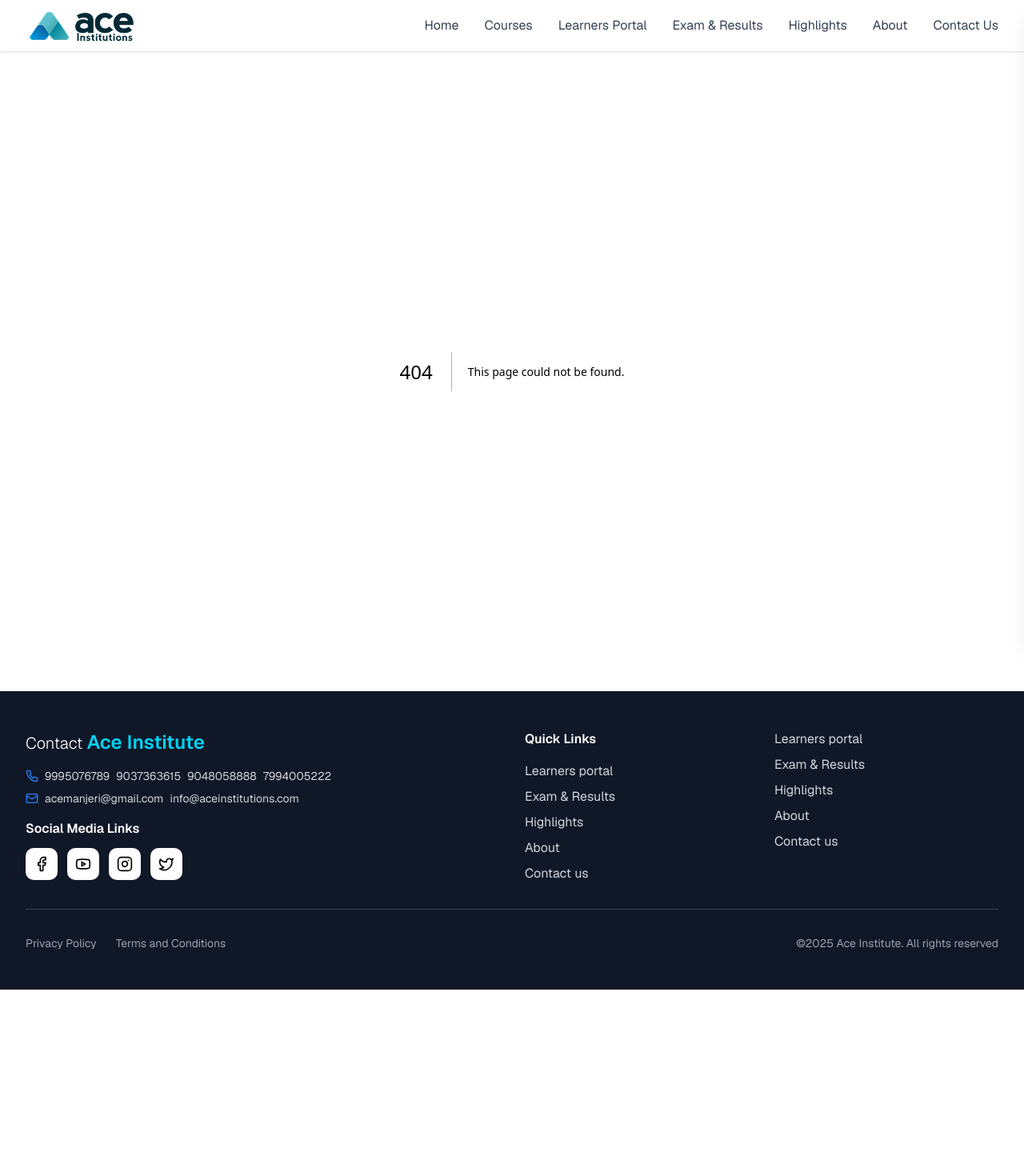
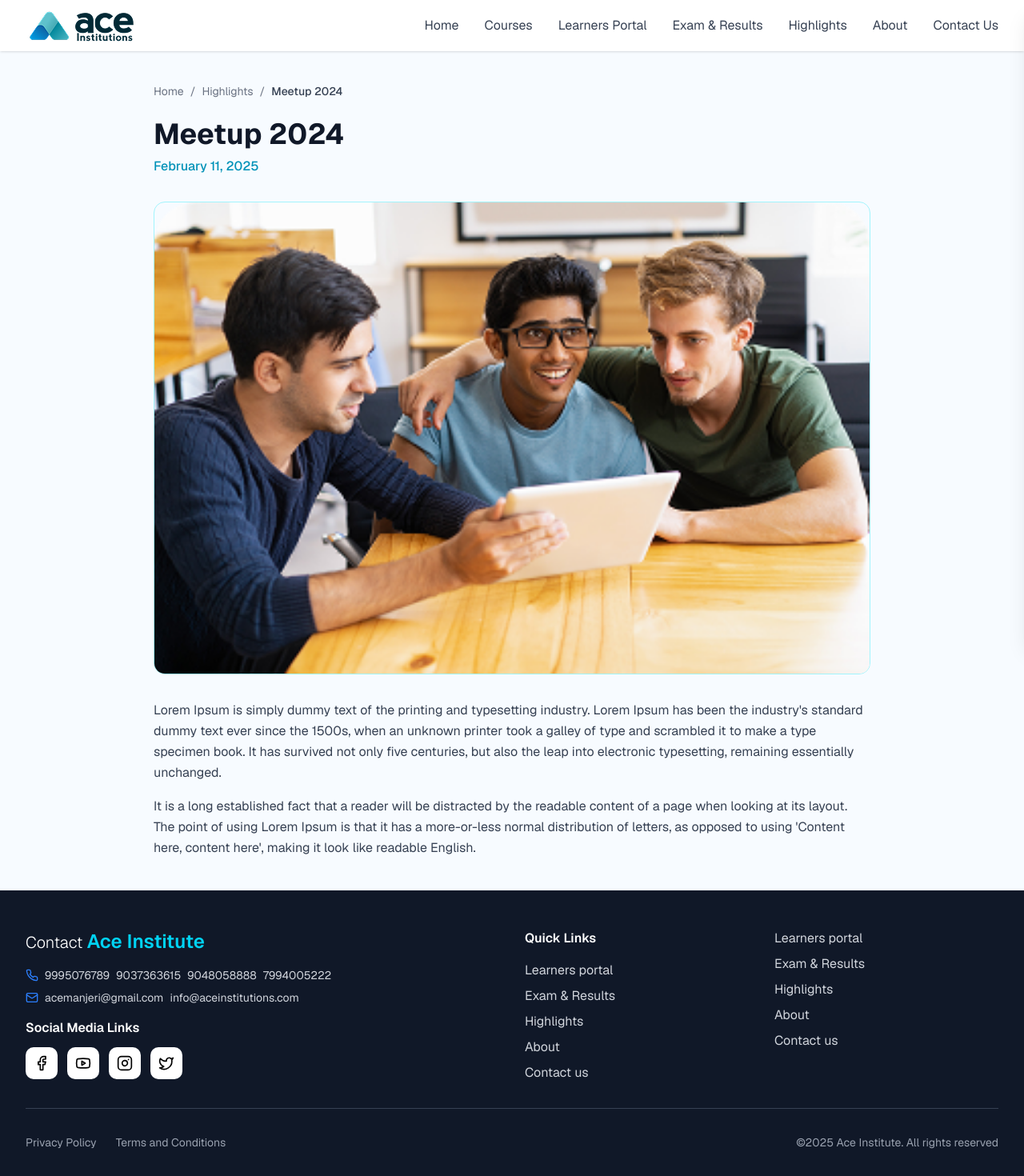
Before and after one commit to sahlnexbex-boop/ace_web_next, a Next.js app: page /highlights/eventsId/1 in a window 1280 px wide. Before the commit this address had no page. Shown: the top 1470 px of the page at 80% size. Before the commit the page ends 1237 px from the top, so only its background shows below. Built offline with nearby package versions, Linux system fonts and the light colour scheme.

Commit message:
plane first phase completed

```diff
--- /dev/null
+++ b/app/highlights/eventsId/[id]/page.tsx
@@ -0,0 +1,63 @@
+"use client";
+import React from "react";
+import Image from "next/image";
+import Link from "next/link";
+
+export default function EventDetailsPage() {
+  return (
+    <section className="bg-[#f7fbff] min-h-screen py-10 px-6 md:px-12">
+      <div className="max-w-4xl mx-auto">
+        {/* Breadcrumb */}
+        <nav className="text-sm text-gray-500 mb-6">
+          <ol className="flex items-center space-x-2">
+            <li>
+              <Link href="/" className="hover:text-cyan-600">
+                Home
+              </Link>
+            </li>
+            <li>/</li>
+            <li>
+              <Link href="/highlights" className="hover:text-cyan-600">
+                Highlights
+              </Link>
+            </li>
+            <li>/</li>
+            <li className="text-gray-700 font-medium">Meetup 2024</li>
+          </ol>
+        </nav>
+
+        {/* Title Section */}
+        <div className="mb-8">
+          <h1 className="text-3xl md:text-4xl font-bold text-gray-900 mb-2">
+            Meetup 2024
+          </h1>
+          <p className="text-cyan-600 font-medium">February 11, 2025</p>
+        </div>
+
+        {/* Image */}
+        <div className="rounded-xl overflow-hidden border border-cyan-200 mb-8">
+         <img src="/event_02.png" alt="" className="w-full h-full" />
+        </div>
+
+        {/* Content */}
+        <div className="text-gray-700 leading-relaxed space-y-4 text-[15px] md:text-base">
+          <p>
+            Lorem Ipsum is simply dummy text of the printing and typesetting
+            industry. Lorem Ipsum has been the industry's standard dummy text
+            ever since the 1500s, when an unknown printer took a galley of type
+            and scrambled it to make a type specimen book. It has survived not
+            only five centuries, but also the leap into electronic typesetting,
+            remaining essentially unchanged.
+          </p>
+          <p>
+            It is a long established fact that a reader will be distracted by
+            the readable content of a page when looking at its layout. The point
+            of using Lorem Ipsum is that it has a more-or-less normal
+            distribution of letters, as opposed to using 'Content here, content
+            here', making it look like readable English.
+          </p>
+        </div>
+      </div>
+    </section>
+  );
+}
--- /dev/null
+++ b/app/highlights/newsId/[id]/page.tsx
@@ -0,0 +1,63 @@
+"use client";
+import React from "react";
+import Image from "next/image";
+import Link from "next/link";
+
+export default function NewsDetailsPage() {
+  return (
+    <section className="bg-[#f7fbff] min-h-screen py-10 px-6 md:px-12">
+      <div className="max-w-4xl mx-auto">
+        {/* Breadcrumb */}
+        <nav className="text-sm text-gray-500 mb-6">
+          <ol className="flex items-center space-x-2">
+            <li>
+              <Link href="/" className="hover:text-cyan-600">
+                Home
+              </Link>
+            </li>
+            <li>/</li>
+            <li>
+              <Link href="/highlights" className="hover:text-cyan-600">
+                Highlights
+              </Link>
+            </li>
+            <li>/</li>
+            <li className="text-gray-700 font-medium">News & Updates</li>
+          </ol>
+        </nav>
+
+        {/* Title Section */}
+        <div className="mb-8">
+          <h1 className="text-3xl md:text-4xl font-bold text-gray-900 mb-2">
+            ACE announces new scholarship program 2025
+          </h1>
+          <p className="text-cyan-600 font-medium">February 11, 2025</p>
+        </div>
+
+        {/* Image */}
+        <div className="rounded-xl overflow-hidden border border-cyan-200 mb-8">
+         <img src="/news_01.png" alt="" className="w-full h-full" />
+        </div>
+
+        {/* Content */}
+        <div className="text-gray-700 leading-relaxed space-y-4 text-[15px] md:text-base">
+          <p>
+            Lorem Ipsum is simply dummy text of the printing and typesetting
+            industry. Lorem Ipsum has been the industry's standard dummy text
+            ever since the 1500s, when an unknown printer took a galley of type
+            and scrambled it to make a type specimen book. It has survived not
+            only five centuries, but also the leap into electronic typesetting,
+            remaining essentially unchanged.
+          </p>
+          <p>
+            It is a long established fact that a reader will be distracted by
+            the readable content of a page when looking at its layout. The point
+            of using Lorem Ipsum is that it has a more-or-less normal
+            distribution of letters, as opposed to using 'Content here, content
+            here', making it look like readable English.
+          </p>
+        </div>
+      </div>
+    </section>
+  );
+}
--- a/components/courseHeader.tsx
+++ b/components/courseHeader.tsx
@@ -8,7 +8,7 @@ export default function CourseHeader(data : any) {
       className="relative overflow-hidden w-full h-72 flex flex-col justify-center items-center text-center bg-gradient-to-r from-[#0197db] via-[#087fc2] to-[#0c8da6] px-8"
     >
       {/* absolute backgroundImage  */}
-      <img src="/logo_full.png" alt="" className='absolute -right-10 -99-9----999--+++++++9-9-9-96' />
+      <img src="/logo_full.png" alt="" className='absolute -right-10' />
 
         <h1 className='md:text-5xl text-3xl font-bold text-white mb-2'>{data?.data.header}</h1>
         {/* <p className='text-gray-100'>Expert coaching with quality study materials, regular tests, and <br />guidance for complete exam preparation.</p> */}
```
